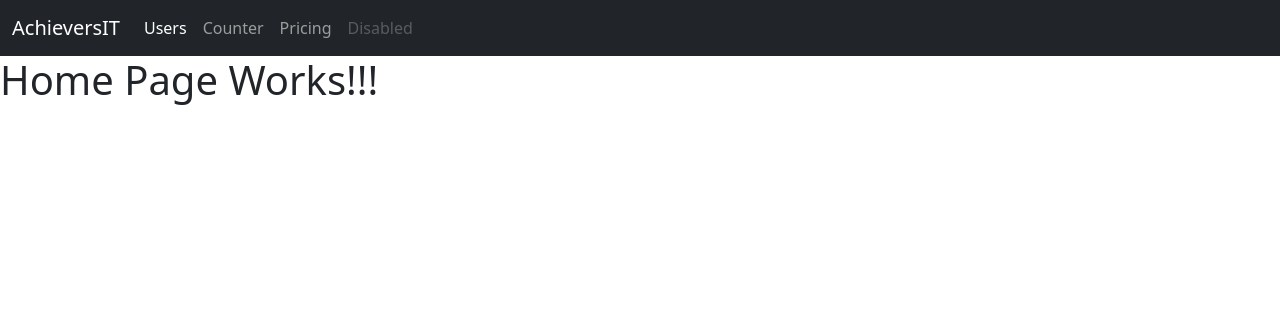
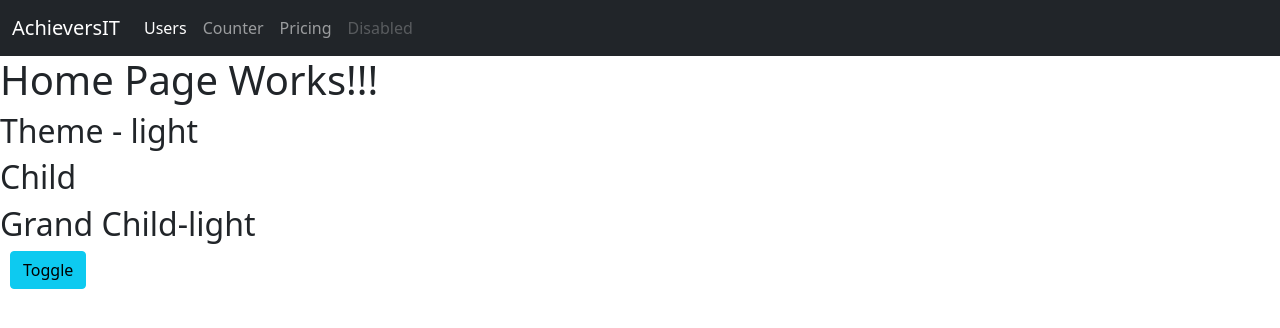
Before and after one commit to siva-vadlamuri/ait-13102021-reactjs, a React (Create React App) app: page / in a window 1280 px wide. Shown: the top 328 px of the page. Built offline with nearby package versions, Linux system fonts and the light colour scheme.

Commit message:
useContext

```diff
--- a/src/App.js
+++ b/src/App.js
@@ -1,4 +1,4 @@
-import React from "react";
+import React, { useState } from "react";
 import Button from "./Components/Button";
 import Header from "./Components/Header";
 import Product from "./Components/Products/Product";
@@ -7,86 +7,23 @@ import "./App.css";
 import Pagination from "./Components/Pagination/Pagination";
 import ContactUs from "./Components/ContactUs/ContactUs";
 import Routing from "./Components/Routing/Routing";
+import Child from "./Components/hooks/context/Child";
 
-const name = "React Js";
-class App extends React.Component {
-  state = {
-    name: "React Js ",
-    count: 0,
-    isUserLogin: true,
-  };
-  handleClick = () => {
-    // alert("Clicked");
-    this.setState({ name: "shiva" });
-  };
-  // this.state.name = "shiva"
-
-  render() {
+// const name = "React Js";
+export const ThemeContext = React.createContext();
+const App = () => {
+  const [theme, setTheme] = useState("light");
   return (
     <div>
       <Header />
       <Routing />
-        {/* </Footer> */}
-        {/* <Pagination /> */}
-        {/* <ContactUs /> */}
-        {/* <div>
-          <p class="error">Error ocurred </p>
-        </div>
-        <div className="d-flex justify-content-around mt-3">
-          <Product
-            name="Google Home "
-            description="You AI Assitiance "
-            price={4000}
-          />
-          <Product
-            name="Samsung s10 "
-            description="Smart mobile never before "
-            price={45000}
-          />
-          <Product
-            name="Apple Iphone 12 Pro"
-            description="Build With M13 Chip"
-            price={45000}
-          />
-        </div> */}
-
-        {/* User Component */}
-        {/* <Users isLogin={false}/> */}
-
-        {/* {this.state.isUserLogin ? (
-          <div> Welcome User </div>
-        ) : (
-          <div>Please Login</div>
-        )} */}
-
-        {/* Header */}
-        {/* Main Content */}
-        {/* Footer */}
-        {/* <p>{this.state.name}</p>
-        <button onClick={this.handleClick}>Change text</button>
-        <h1>{name}</h1>
-        <p>{this.state.count}</p>
-        <button
-          onClick={() => {
-            this.setState({ count: this.state.count + 1 });
-          }}
-        >
-          Increment
-        </button>
-        <button
-          onClick={() => {
-            this.setState({ count: this.state.count - 1 });
-          }}
-        >
-          decrement
-        </button> */}
-        {/* <Button name="Play Store" />
-        <Button name="App Store" /> */}
-        {/* <Users /> */}
+      <h2>Theme - {theme}</h2>
+      <ThemeContext.Provider value={{ theme, setTheme }}>
+        <Child />
+      </ThemeContext.Provider>
     </div>
   );
-  }
-}
+};
 
 // };
 
--- a/src/Components/hooks/Pagination.js
+++ b/src/Components/hooks/Pagination.js
@@ -22,19 +22,19 @@ function Pagination() {
 
   //   ComponentDidMount
 
-  useEffect(() => {
-    console.log("Component Did Mount");
-  }, []);
+  // useEffect(() => {
+  //   console.log("Component Did Mount");
+  // }, []);
 
-  useEffect(() => {
-    console.log("Component Did Update");
-  }, [pageNumber]);
-  // componentWillUnmount
-  useEffect(() => {
-    return () => {
-      console.log("Component Will Unmount");
-    };
-  });
+  // useEffect(() => {
+  //   console.log("Component Did Update");
+  // }, [pageNumber]);
+  // // componentWillUnmount
+  // useEffect(() => {
+  //   return () => {
+  //     console.log("Component Will Unmount");
+  //   };
+  // });
   useEffect(() => {
     getUsersData();
     return () => {
--- /dev/null
+++ b/src/Components/hooks/context/Child.js
@@ -0,0 +1,13 @@
+import React from "react";
+import GrandChild from "./GrandChild";
+
+function Child() {
+  return (
+    <div>
+      <h2>Child</h2>
+      <GrandChild />
+    </div>
+  );
+}
+
+export default Child;
--- /dev/null
+++ b/src/Components/hooks/context/GrandChild.js
@@ -0,0 +1,23 @@
+import React, { useContext } from "react";
+import { ThemeContext } from "../../../App";
+// ThemeContext
+
+function GrandChild() {
+  const { theme, setTheme } = useContext(ThemeContext);
+  //   console.log(data);
+  return (
+    <div>
+      <h2>Grand Child-{theme}</h2>
+      <button
+        className="btn btn-info"
+        onClick={() => {
+          setTheme("dark");
+        }}
+      >
+        Toggle
+      </button>
+    </div>
+  );
+}
+
+export default GrandChild;
```
Lines whose indentation alone changed are shown as unchanged.
